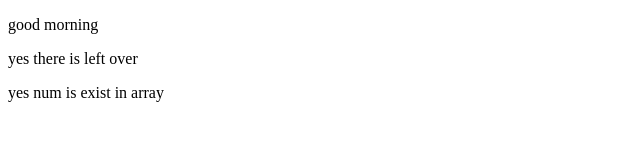
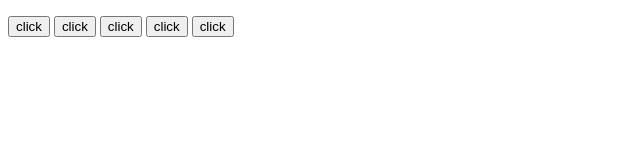
Before and after one commit to ELDADBRHANO/promise, a plain HTML site: page index.html in a window 1280 px wide. Shown: the whole page, without its empty margins (0-640 px from the left). Drawn offline with Linux system fonts and the light colour scheme.

Commit message:
commit-second

```diff
--- a/index.html
+++ b/index.html
@@ -10,6 +10,11 @@
   <p id="my_p"></p>
   <p id="my_text"></p>
   <p id="demo_text"></p>
+  <button onclick="printPromise()">click</button>
+  <button onclick="printModolue()">click</button>
+  <button onclick="printRes()">click</button>
+  <button id="btnGetSeif5" onclick="playGetSeif5()">click</button>
+  <button onclick="btnCallUrl()">click</button>
   <script src="main.js"></script>
 </body>
 </html>
--- a/main.js
+++ b/main.js
@@ -8,6 +8,7 @@ function getPromise() {
     }
   });
 }
+function printPromise() {
   getPromise()
     .then((data) => {
       my_p.innerText = data;
@@ -15,6 +16,7 @@ getPromise()
     .catch((err) => {
       my_p.innerText = err;
     });
+}
 
 function getModolue(num1, num2) {
   return new Promise((resolve, reject) => {
@@ -25,6 +27,7 @@ function getModolue(num1, num2) {
     }
   });
 }
+function printModolue() {
   getModolue(5, 10)
     .then((data) => {
       my_text.innerText = data;
@@ -32,6 +35,7 @@ getModolue(5, 10)
     .catch((err) => {
       my_text.innerText = err;
     });
+}
 
 function checkIfNumIsInArray(num, arrayNumbers) {
   return new Promise((resolve, reject) => {
@@ -43,6 +47,7 @@ function checkIfNumIsInArray(num, arrayNumbers) {
     }
   });
 }
+function printRes() {
   checkIfNumIsInArray(6, [6, 7, 8, 12, 4, 3])
     .then((answer) => {
       demo_text.innerText = answer;
@@ -50,3 +55,34 @@ checkIfNumIsInArray(6, [6, 7, 8, 12, 4, 3])
     .catch((err) => {
       demo_text.innerText = err;
     });
+}
+
+function playGetSeif5() {
+  async function getSeif5() {
+    try {
+      btnGetSeif5.disabled = true;
+      await checkIfNumIsInArray(6, [6, 7, 8, 12, 4, 3]).then((data) => {
+        console.log(data);
+      });
+    } catch (error) {
+      console.log(error);
+    } finally {
+      btnGetSeif5.disabled = false;
+    }
+  }
+  getSeif5();
+}
+
+function btnCallUrl() {
+  async function callUrl() {
+    try {
+      await fetch("https:/moviesmern.herokuapp.com/movies/all").then((data) => {
+        console.log(data);
+      });
+    } catch (error) {
+      console.log(error);
+    } finally {
+    }
+  }
+  callUrl();
+}
```
Lines whose indentation alone changed are shown as unchanged.
